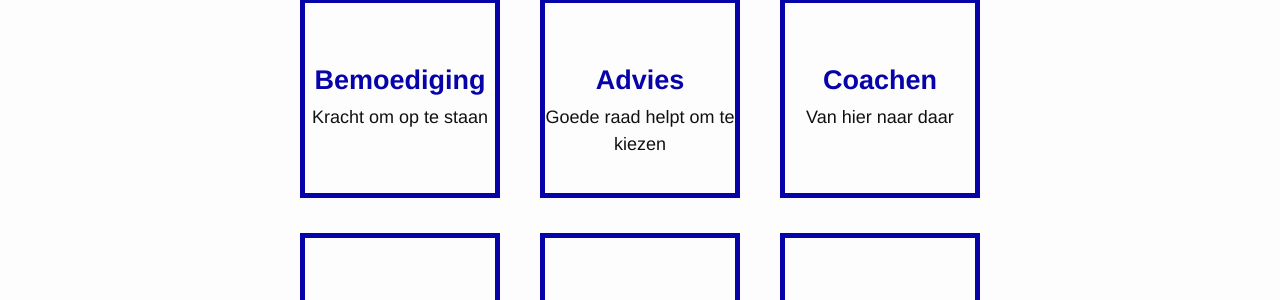
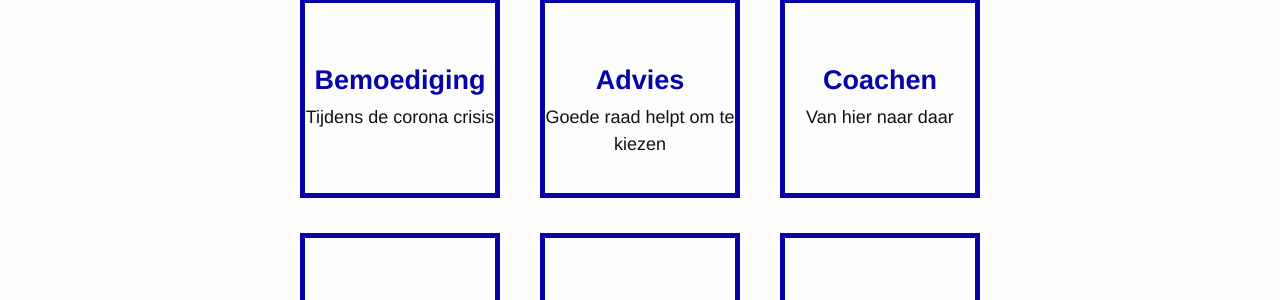
Before and after one commit to keesneven/keesneven.github.io, a Jekyll site: the page built from index.html, in a window 1280 px wide and 900 px high, scrolled down 1516 px. Shown: the part 222-522 px from the top of the window. Built offline with Jekyll 4.4.1, drawn with Linux system fonts in a browser that asks for light colours; nearby versions of some CDN libraries.

Commit message:
Update diensten.yaml

```diff
--- a/_data/diensten.yaml
+++ b/_data/diensten.yaml
@@ -1,5 +1,5 @@
 - name: Bemoediging
-  slug: Kracht om op te staan
+  slug: Tijdens de corona crisis
   description:
     "<p>
       <strong>Een bemoediging helpt je om jezelf weer terug te vinden en verder te gaan bij ingrijpende gebeurtenissen.</strong>
```
